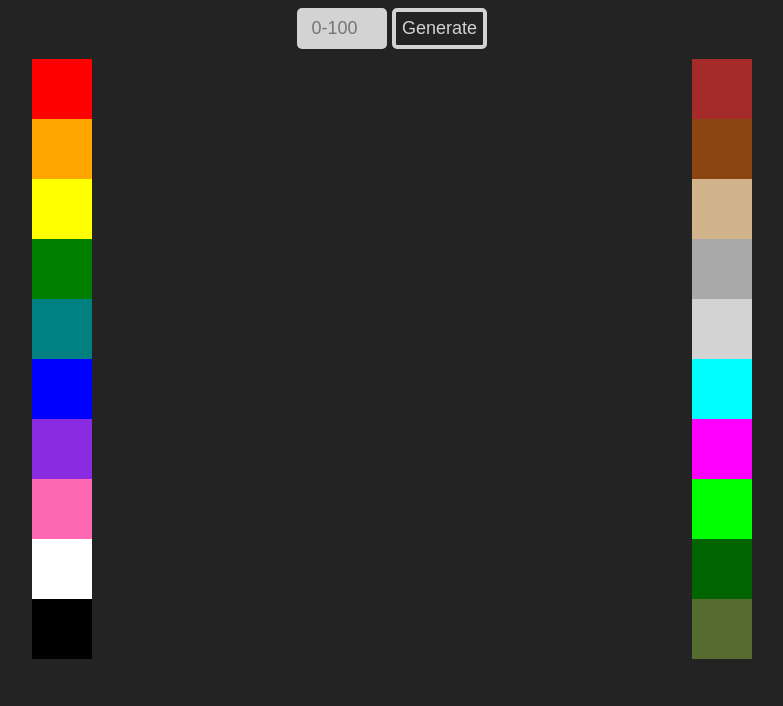
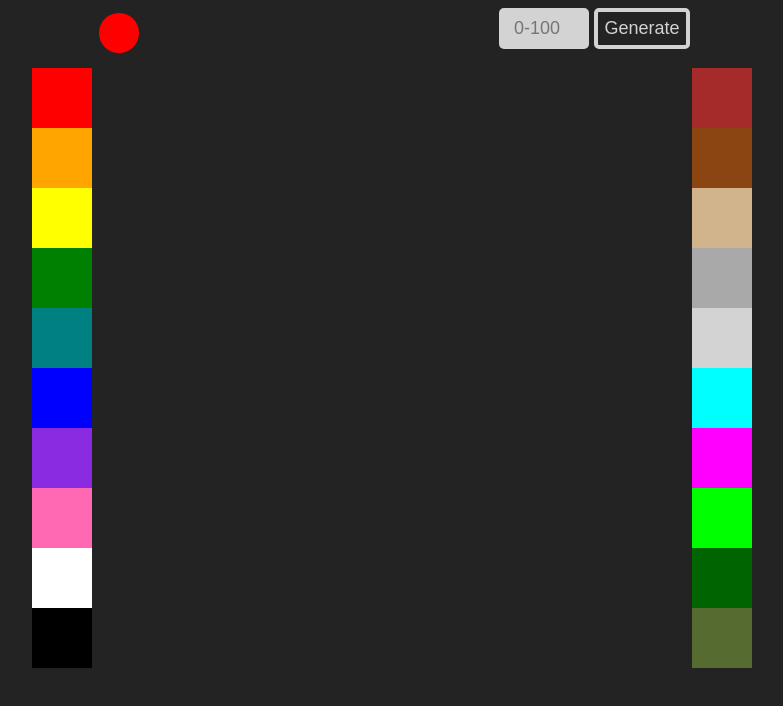
Before and after one commit to lbunch1/etch_a_sketch, a plain HTML site: page index.html in a window 1280 px wide. Both pictures are taken after a click on the button 310 px from the left and 89 px from the top of the page. Shown: the whole page, without its empty margins (248-1031 px from the left). Drawn offline with Linux system fonts and the light colour scheme.

Commit message:
Active color indicator added.

```diff
--- a/index.html
+++ b/index.html
@@ -12,6 +12,7 @@
     <div class="header">
         <!-- <div class="header_item"><h1>Etch-a-Sketch</h1></div> -->
         <div class="header_item">
+            <div class="active-color"></div>
             <form>
                 <input placeholder="0-100" type="number" maxlength="3" id="grid_size_in" class="grid-size-in"><button class="grid-size-btn" type="button" onclick="genGrid()" id="grid_size_btn">Generate</button>
             </form>
@@ -19,7 +20,7 @@
     </div>
     <div class="center">
         <div class="side-panel">
-            <button type="button" class="c_selector " onclick="setColor('red')" style="background-color:red"></button>
+            <button type="button" class="c_selector " onclick="setColor('red')" style="background-color:red" href="#"></button>
             <button type="button" class="c_selector " onclick="setColor('orange')" style="background-color:orange"></button>
             <button type="button" class="c_selector " onclick="setColor('yellow')" style="background-color:yellow"></button>
             <button type="button" class="c_selector " onclick="setColor('green')" style="background-color:green"></button>
--- a/script.js
+++ b/script.js
@@ -18,6 +18,7 @@ const stopDraw = function() {
     })
 }
 
+let colorIndicator = document.querySelector(".active-color")
 
 //function to change div background color on mouseover
 
@@ -80,4 +81,5 @@ input.addEventListener("keypress",function(event) {
 
 const setColor = function(color) {
     activeColor = color;
+    colorIndicator.style.backgroundColor = activeColor;
 }
--- a/style.css
+++ b/style.css
@@ -104,3 +104,12 @@ body {
     transform: scale(1.5);
     z-index: 999;
 }
+
+.active-color {
+    width:40px;
+    height: 40px;
+    border-radius:40px;
+    margin: 5px;
+    margin-right: 360px;
+    background-color: black;
+}
```
